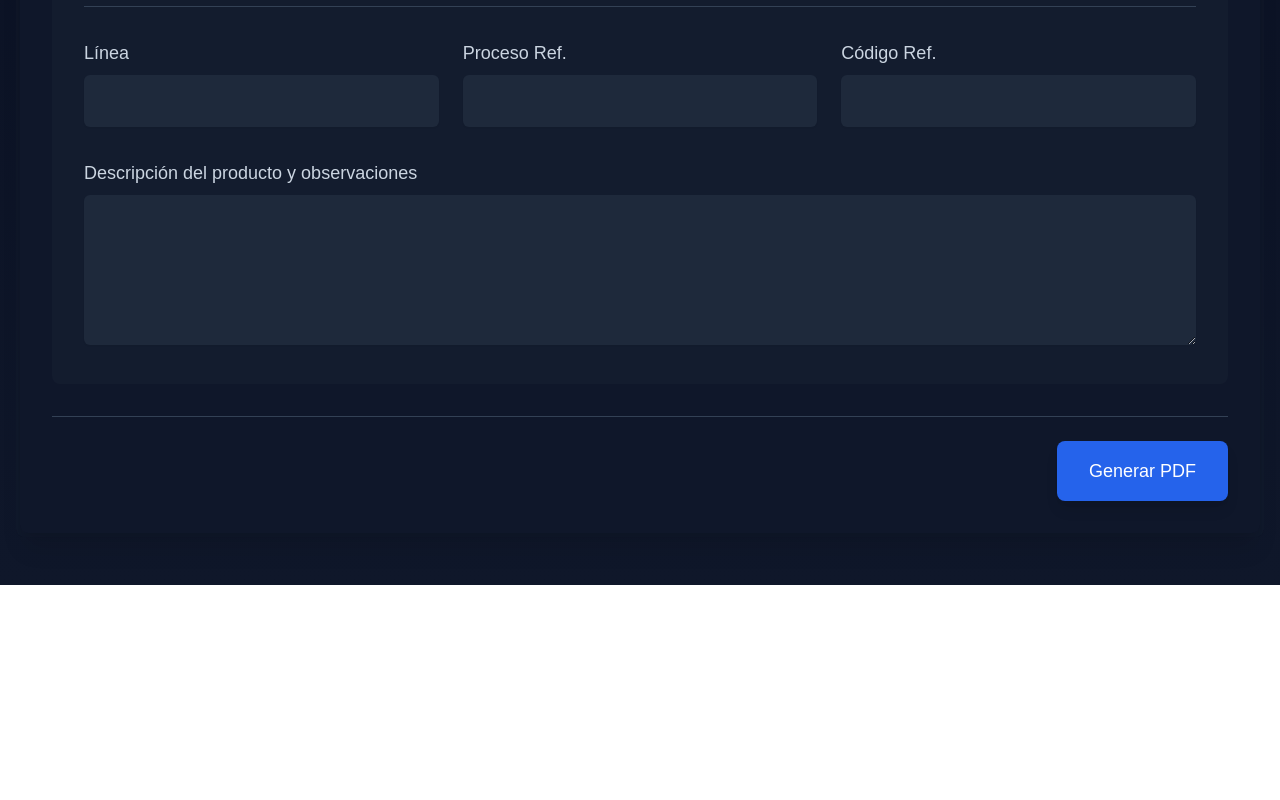
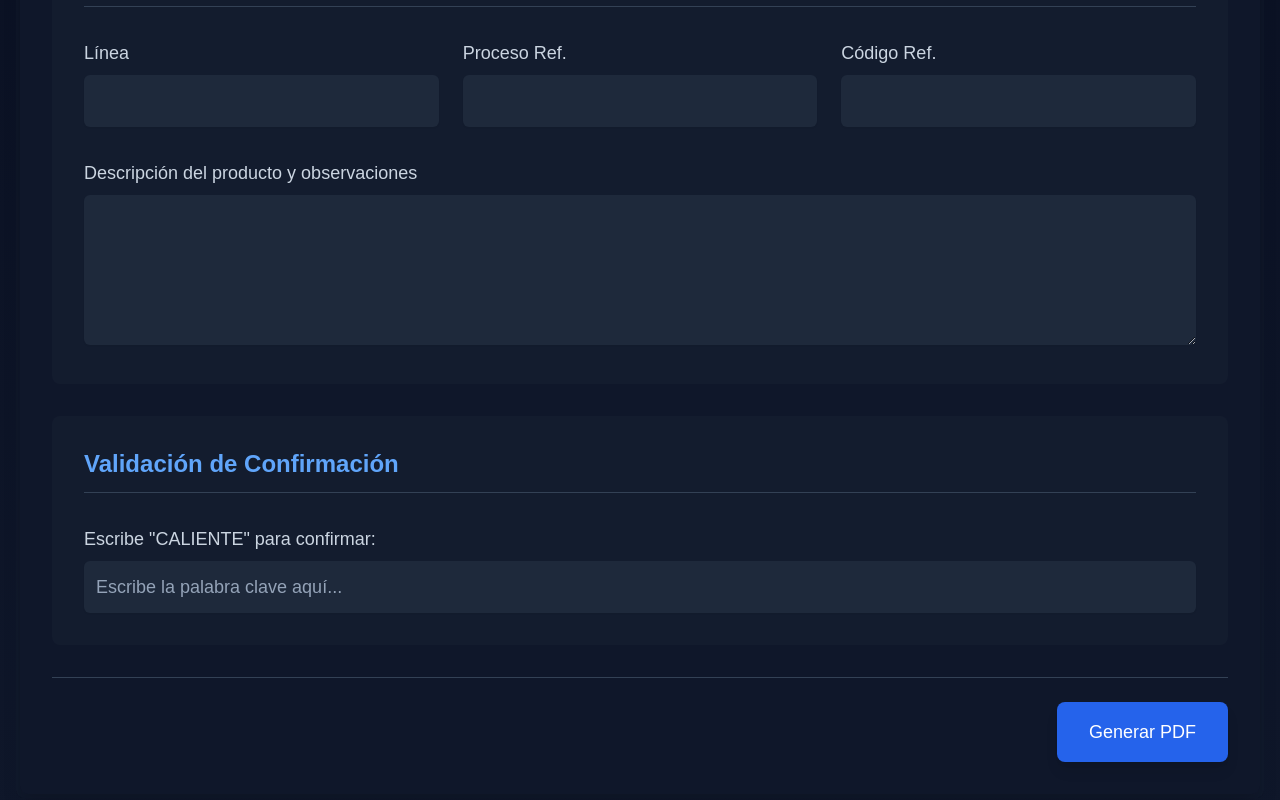
Before and after one commit to nicolas61v/pdfIndugal, a Next.js app: page / in a window 1280 px wide. Shown: the part 1855-2655 px from the top of the page. Before the commit the page ends 2440 px from the top, so only its background shows below. Built offline with nearby package versions, Linux system fonts and the light colour scheme; no server answers.

Commit message:
added new valdation to the form

```diff
--- a/src/components/PDFGenerator/PDFForm.js
+++ b/src/components/PDFGenerator/PDFForm.js
@@ -1,10 +1,11 @@
 //src/components/PDFGenerator/PDFForm.js
 'use client';
 
-import React from 'react';
+import React, { useState } from 'react';
 import { Loader2 } from 'lucide-react';
 
 const PDFForm = ({ formData, onChange, onGenerate, isLoading }) => {
+  const [validationInput, setValidationInput] = useState('');
   const aspectos = [
     { name: 'excesosGrasas', label: 'Exceso de Grasas' },
     { name: 'excesosOxidacion', label: 'Exceso de oxidación' },
@@ -16,13 +17,24 @@ const PDFForm = ({ formData, onChange, onGenerate, isLoading }) => {
     { name: 'drenaje', label: 'Perforacion de Drenaje y/o para colgado' }
   ];
 
+
   const inputBaseClass = "w-full bg-slate-800 border-slate-600 text-slate-100 rounded-md shadow-sm " +
     "focus:border-blue-500 focus:ring focus:ring-blue-500/20 " +
     "placeholder-slate-400 p-3 text-lg";
 
+  const handleSubmit = (e) => {
+    e.preventDefault();
+    if (validationInput.toLowerCase() === 'caliente') {
+      onGenerate();
+      setValidationInput(''); // Limpia el campo después de generar
+    } else {
+      alert('Por favor escribe "CALIENTE" para confirmar que eres consciente del formulario que estás llenando');
+    }
+  };
+
   return (
     <form className="space-y-8 bg-slate-900 text-slate-100 p-8 rounded-lg shadow-xl max-w-7xl mx-auto"
-      onSubmit={(e) => { e.preventDefault(); onGenerate(); }}>
+      onSubmit={handleSubmit}>
 
       {/* Sección de empresa y responsables */}
       <div className="space-y-8">
@@ -285,11 +297,29 @@ const PDFForm = ({ formData, onChange, onGenerate, isLoading }) => {
         </div>
       </div>
 
+      {/* Sección de validación */}
+      <div className="space-y-8 bg-slate-800/30 p-8 rounded-lg">
+        <h3 className="text-2xl font-bold text-blue-400 border-b border-slate-700 pb-3">
+          Validación de Confirmación
+        </h3>
+
+        <div>
+          <label className="block text-lg font-medium text-slate-300 mb-2">
+            Escribe "CALIENTE" para confirmar:
+          </label>
+          <input
+            className={inputBaseClass}
+            value={validationInput}
+            onChange={(e) => setValidationInput(e.target.value)}
+            placeholder="Escribe la palabra clave aquí..."
+          />
+        </div>
+      </div>
+
       {/* Botones de acción */}
       <div className="flex justify-end pt-6 border-t border-slate-700">
         <button
-          type="button"
-          onClick={onGenerate}
+          type="submit"
           disabled={isLoading}
           className="px-8 py-4 bg-blue-600 text-white text-lg rounded-lg shadow-lg
                    hover:bg-blue-500 focus:outline-none focus:ring-2
```
